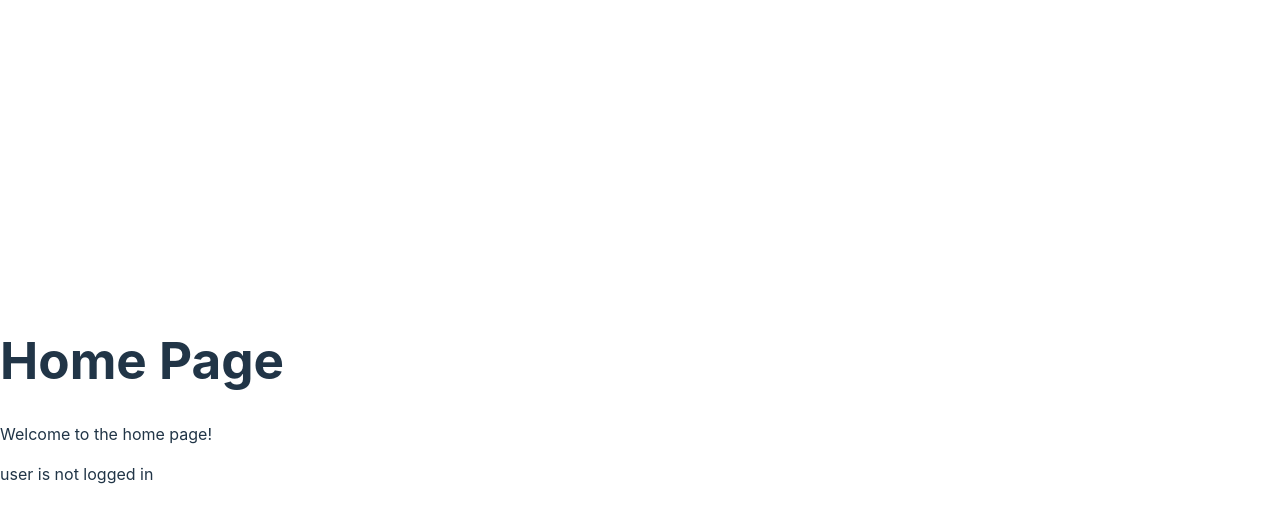
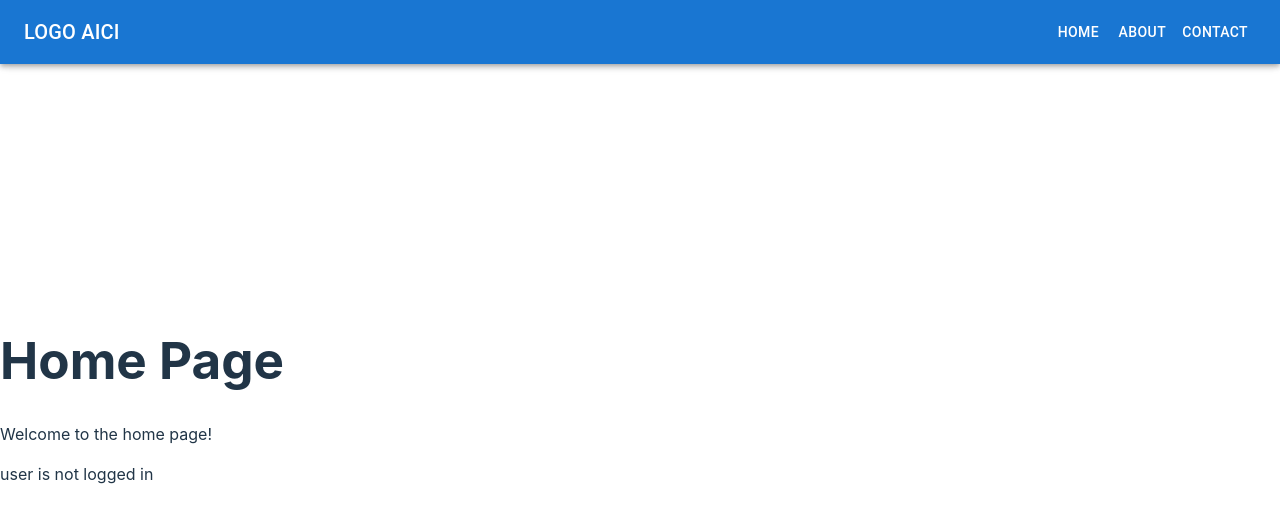
Before and after one commit to iCooKie123/catalog-online, a React (Vite) app: page / in a window 1280 px wide. Shown: the top 522 px of the page. Built offline with nearby package versions, Linux system fonts and the light colour scheme.

Commit message:
Add navbar component to home page

```diff
--- a/src/components/index.ts
+++ b/src/components/index.ts
@@ -1,2 +1,3 @@
 export * from "./private-route";
 export * from "./show";
+export * from "./navbar";
--- /dev/null
+++ b/src/components/navbar/drawer/Drawer.tsx
@@ -0,0 +1,40 @@
+import {
+	Box,
+	Typography,
+	Divider,
+	List,
+	ListItem,
+	ListItemButton,
+	ListItemText,
+} from "@mui/material";
+
+interface DrawerContentProps {
+	navItems: string[];
+}
+
+export const DrawerContents = ({ navItems }: DrawerContentProps) => {
+	return (
+		<Box sx={{ textAlign: "center" }}>
+			<Typography
+				variant="h6"
+				sx={{ my: 2 }}>
+				MUI
+			</Typography>
+			<Divider />
+
+			<nav>
+				<List>
+					{navItems.map((item) => (
+						<ListItem
+							key={item}
+							disablePadding>
+							<ListItemButton sx={{ textAlign: "center" }}>
+								<ListItemText primary={item} />
+							</ListItemButton>
+						</ListItem>
+					))}
+				</List>
+			</nav>
+		</Box>
+	);
+};
--- /dev/null
+++ b/src/components/navbar/drawer/index.ts
@@ -0,0 +1 @@
+export * from "./Drawer";
--- /dev/null
+++ b/src/components/navbar/index.ts
@@ -0,0 +1 @@
+export * from "./nav-bar";
--- /dev/null
+++ b/src/components/navbar/nav-bar/NavBar.tsx
@@ -0,0 +1,65 @@
+import {
+	Box,
+	Typography,
+	AppBar,
+	Button,
+	IconButton,
+	Toolbar,
+} from "@mui/material";
+import MenuIcon from "@mui/icons-material/Menu";
+import { useState } from "react";
+import { Show, ShowElse, ShowIf } from "../../show";
+import { DrawerContents } from "../drawer";
+
+interface NavBarProps {
+	navItems: string[];
+}
+
+export const NavBar = ({ navItems }: NavBarProps) => {
+	const [drawerOpen, setDrawerOpen] = useState(false);
+	const handleDrawerToggle = () => {
+		setDrawerOpen(!drawerOpen);
+	};
+	return (
+		<>
+			<AppBar component="nav">
+				<Toolbar>
+					<IconButton
+						color="inherit"
+						aria-label="open drawer"
+						edge="start"
+						onClick={handleDrawerToggle}
+						sx={{ mr: 2, display: { sm: "none" } }}>
+						<MenuIcon />
+					</IconButton>
+					<Typography
+						variant="h6"
+						component="div"
+						sx={{
+							flexGrow: 1,
+							display: { xs: "none", sm: "block" },
+						}}>
+						LOGO AICI
+					</Typography>
+					<Box sx={{ display: { xs: "none", sm: "block" } }}>
+						{navItems.map((item) => (
+							<Button
+								key={item}
+								sx={{ color: "#fff" }}>
+								{item}
+							</Button>
+						))}
+					</Box>
+				</Toolbar>
+			</AppBar>
+			<Show>
+				<ShowIf condition={drawerOpen}>
+					<DrawerContents navItems={[]}></DrawerContents>
+				</ShowIf>
+				<ShowElse>
+					<></>
+				</ShowElse>
+			</Show>
+		</>
+	);
+};
--- /dev/null
+++ b/src/components/navbar/nav-bar/index.ts
@@ -0,0 +1 @@
+export * from "./NavBar";
--- a/src/pages/home/HomePage.tsx
+++ b/src/pages/home/HomePage.tsx
@@ -1,12 +1,15 @@
 import { useContext } from "react";
 import { AuthContext } from "../../contexts";
-import { Show, ShowIf, ShowElse } from "../../components";
+import { Show, ShowIf, ShowElse, NavBar } from "../../components";
 import { LoggedHomePage } from "./loged-user";
 import { NotLoggedHomePage } from "./not-logged-user";
 
 export const HomePage = () => {
 	const { currentUser } = useContext(AuthContext);
+	const navItems = ["Home", "About", "Contact"];
 	return (
+		<>
+			<NavBar navItems={navItems}></NavBar>
 			<Show>
 				<ShowIf condition={currentUser !== null}>
 					<LoggedHomePage></LoggedHomePage>
@@ -15,5 +18,6 @@ export const HomePage = () => {
 					<NotLoggedHomePage></NotLoggedHomePage>
 				</ShowElse>
 			</Show>
+		</>
 	);
 };
```
Lines whose indentation alone changed are shown as unchanged.
